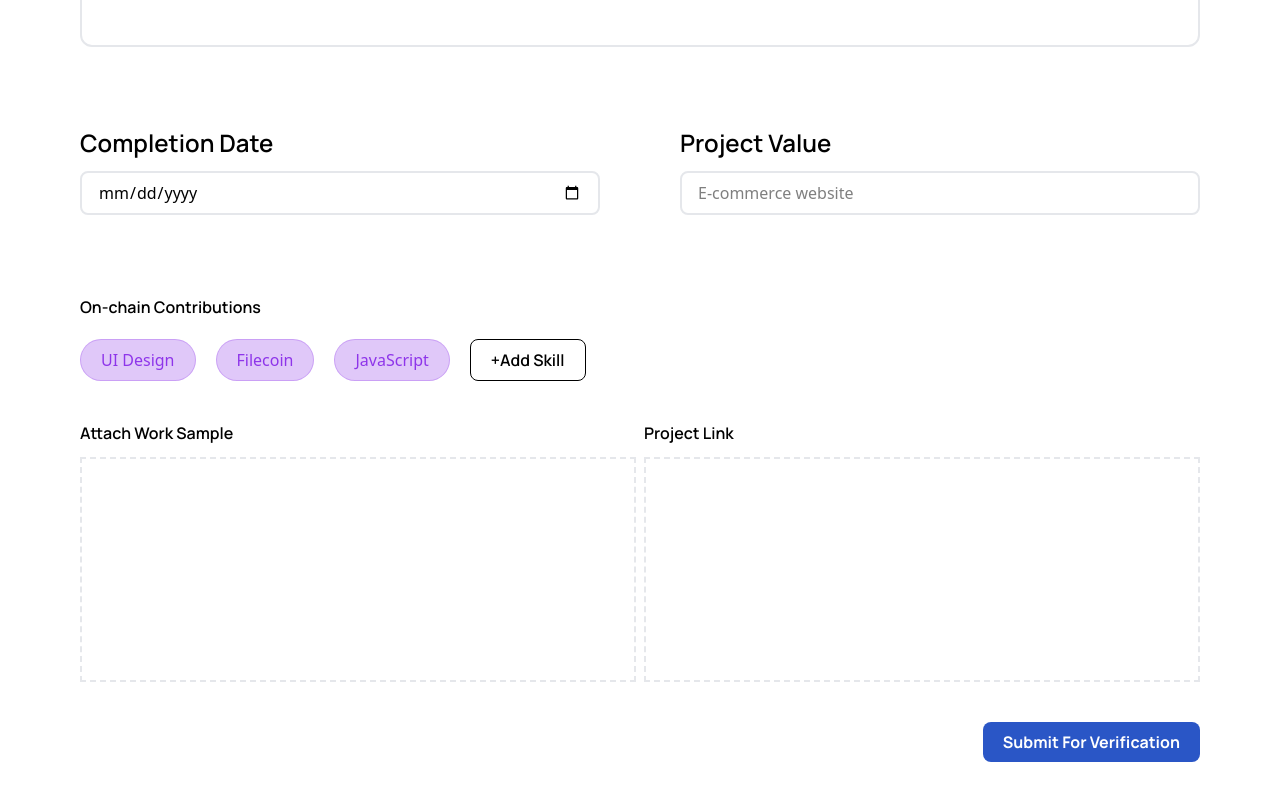
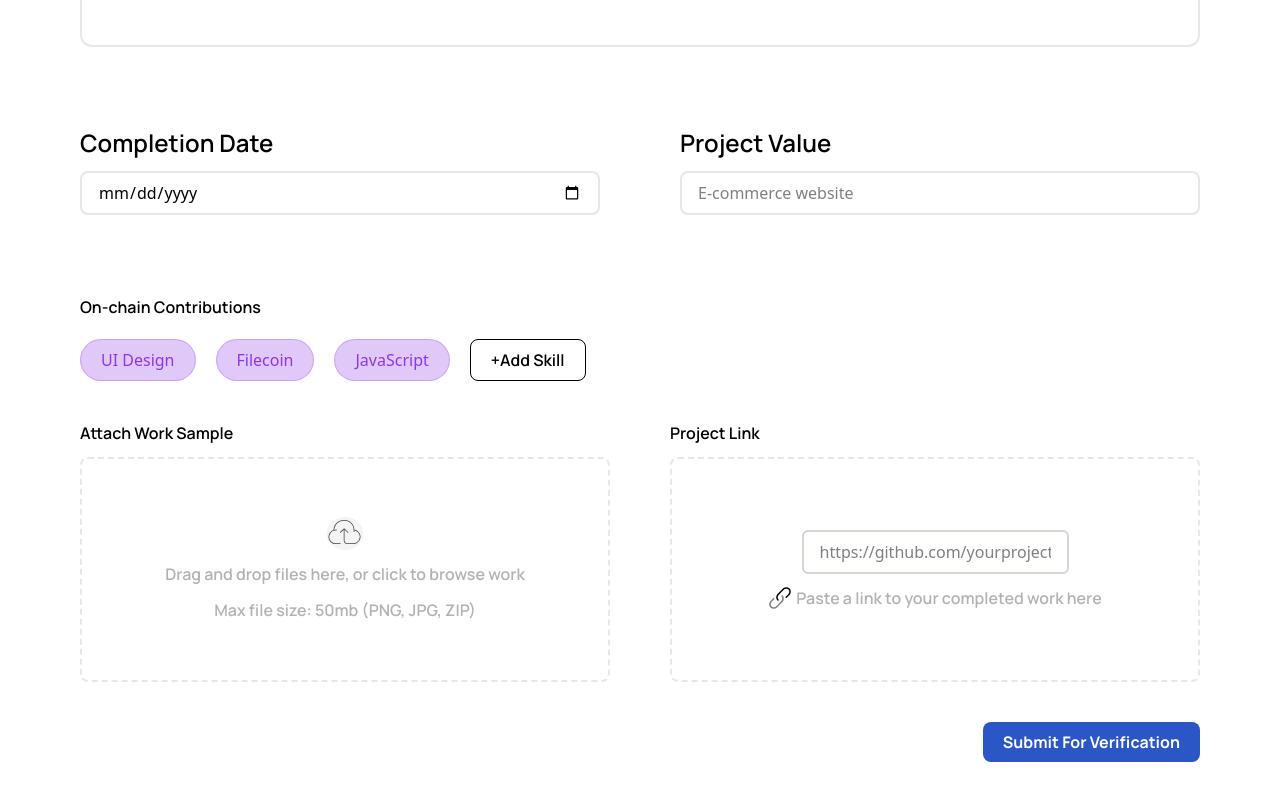
Before and after one commit to boymeetsblockchain/skillproof, a Next.js app: page /request-verification in a window 1280 px wide. Shown: the part 486-1286 px from the top of the page. Built offline with nearby package versions, Linux system fonts and the light colour scheme.

Commit message:
Done with the freelancer verification UI fixes

```diff
--- a/src/app/request-verification/page.tsx
+++ b/src/app/request-verification/page.tsx
@@ -1,4 +1,10 @@
 import React from 'react';
+
+//IMPORTING HELPER COMPONENTS
+import Image from 'next/image';
+
+import link from '../../../public/link.png';
+import cloud from '../../../public/cloud.png';
 
 const RequestVerification = () => {
   return (
@@ -115,14 +121,34 @@ const RequestVerification = () => {
             </button>
           </div>
 
-          <div className="flex items-center justify-between">
-            <span className="flex flex-col gap-3 mt-10">
+          <div className="flex items-center justify-between gap-15">
+            <span className="flex flex-col gap-3 mt-10 w-full">
               <p className="font-manrope font-semibold">Attach Work Sample</p>
-              <span className="border-2 border-dashed border-gray-200 h-[225px] w-[556px] flex justify-center items-center"></span>
+              <span className="border-2 border-dashed border-gray-200 h-[225px] w-full rounded-lg flex flex-col gap-3 justify-center items-center">
+                <Image src={cloud} alt="" />
+                <p className="font-manrope font-semibold text-[#0000004D]">
+                  Drag and drop files here, or click to browse work
+                </p>
+                <p className="font-manrope font-semibold text-[#0000004D]">
+                  Max file size: 50mb (PNG, JPG, ZIP)
+                </p>
+              </span>
             </span>
-            <span className="flex flex-col gap-3 mt-10">
+
+            <span className="flex flex-col gap-3 mt-10 w-full">
               <p className="font-manrope font-semibold">Project Link</p>
-              <span className="border-2 border-dashed border-gray-200 h-[225px] w-[556px] flex justify-center items-center"></span>
+              <span className="border-2 border-dashed border-gray-200 h-[225px] w-full rounded-lg flex flex-col gap-3 justify-center items-center">
+                <input
+                  type="text"
+                  placeholder="https://github.com/yourproject"
+                  className="border-2 border-gray-300 rounded-md py-2 px-4"
+                />
+
+                <p className="flex items-center gap-1 font-manrope font-semibold text-[#0000004D]">
+                  <Image src={link} alt="" /> Paste a link to your completed
+                  work here
+                </p>
+              </span>
             </span>
           </div>
 
```
Also changed, not shown: public/cloud.png (added), public/link.png (added).
